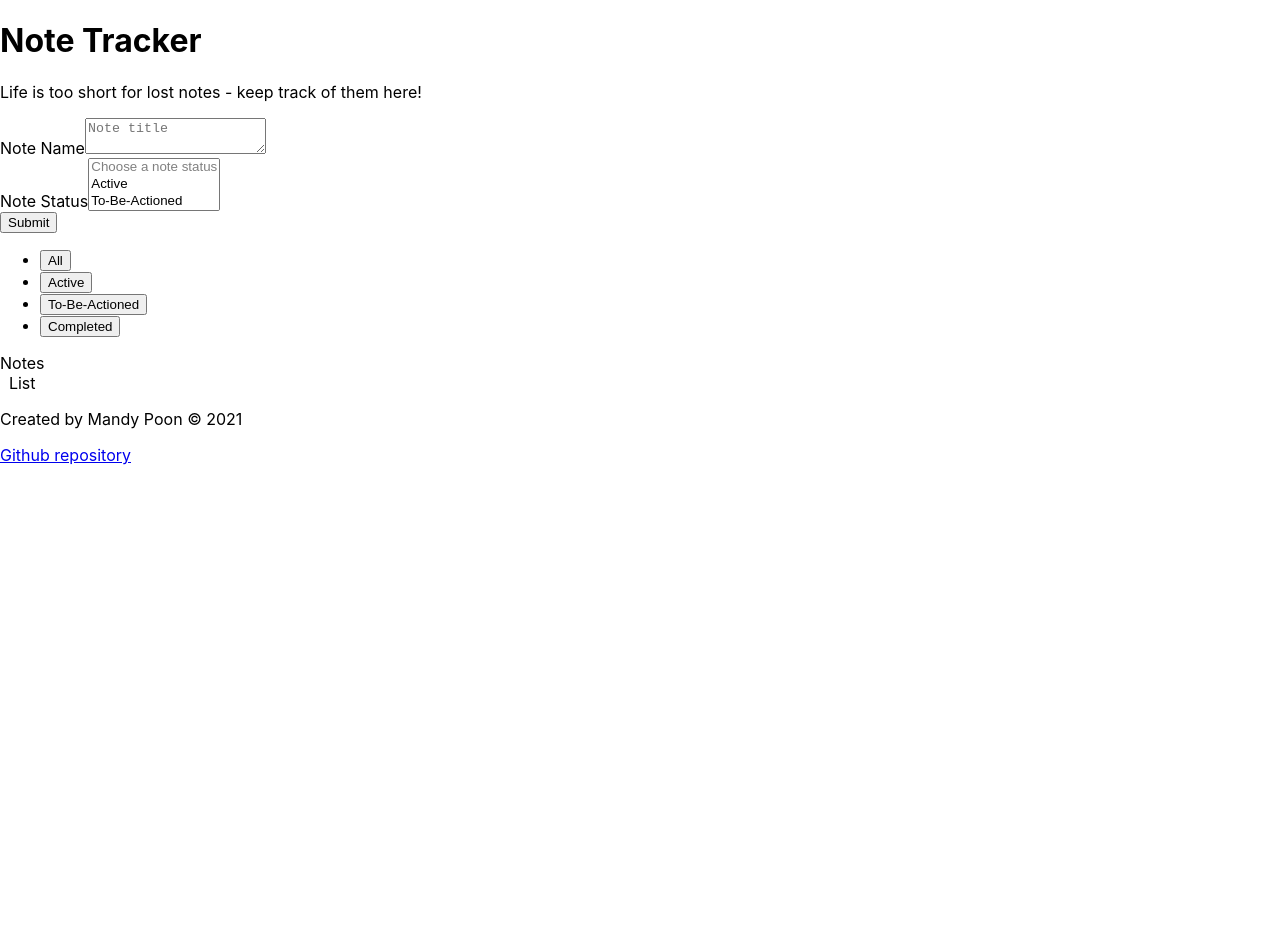
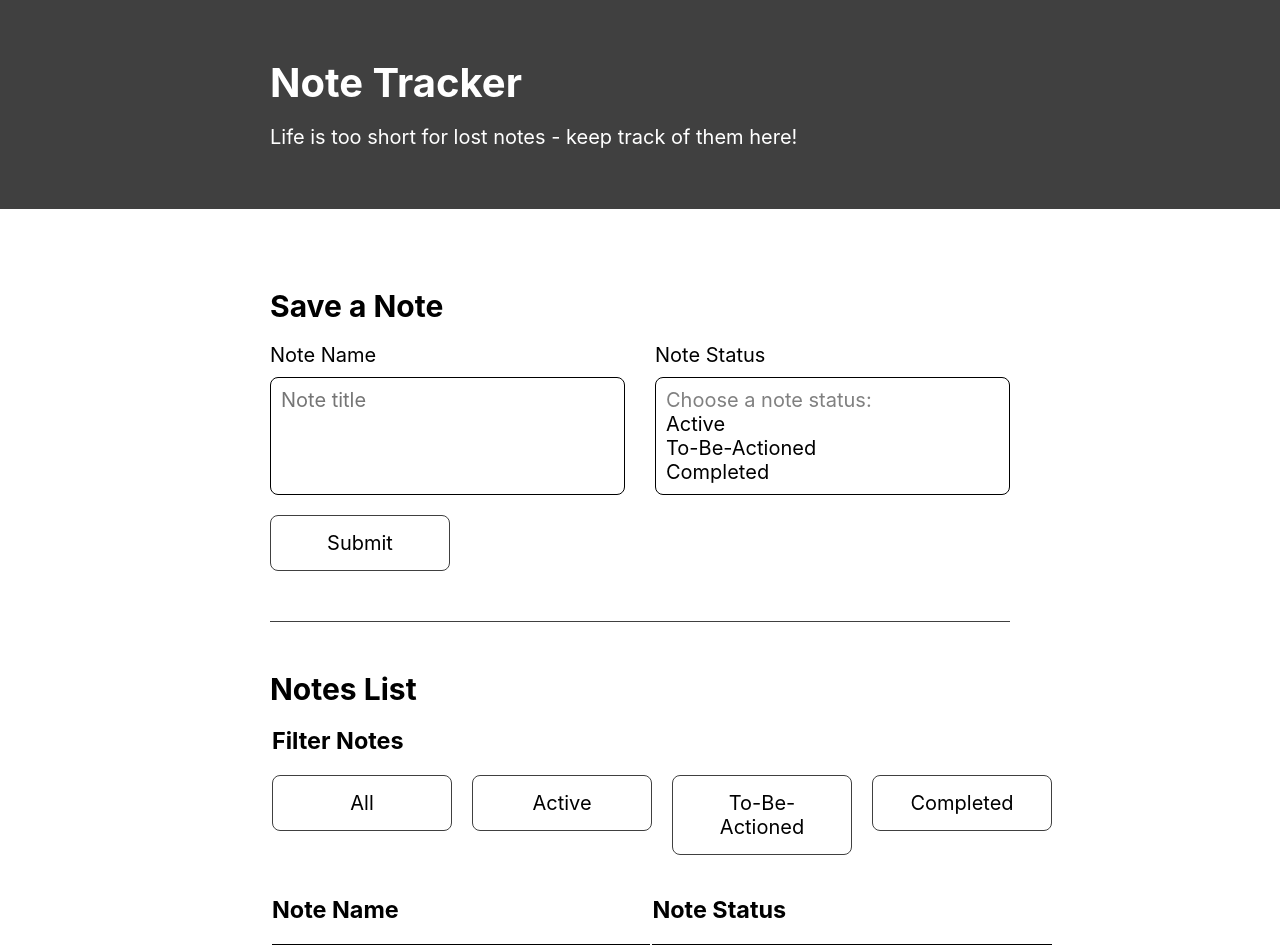
Before and after one commit to code-by-mandy/note-tracker, a React (Create React App) app: page / in a window 1280 px wide. Shown: the top 952 px of the page. Before the commit the page ends 800 px from the top, so only its background shows below. Built offline with nearby package versions, Linux system fonts and the light colour scheme.

Commit message:
styles added

```diff
--- a/src/App.js
+++ b/src/App.js
@@ -16,7 +16,7 @@ function App() {
   }
 
   //state for storing filter string
-  const [filter, setFilter] = useState("all");
+  const [filter, setFilter] = useState("All");
 
   //get filter when chosen
   const getFilterInput = (chosenFilter) => {
@@ -32,33 +32,52 @@ function App() {
 
   //update filterArray per filter change
   useEffect(() => {
+    const notesArray = [...notes];
     let filteredNotesArray = [];
-    const notesArray = [...notes];
-    if (filter !== ("all")) {
+
+    if (filter !== ("All")) {
         filteredNotesArray = notesArray.filter(note => note.status === filter)
-    } else (
-        filteredNotesArray = notesArray);
+    }
+    else (
+        filteredNotesArray = notesArray
+    );
+
     setFilteredNotes(filteredNotesArray);
+
   }, [notes, filter])
 
   return (
     <div className="App">
       <header>
+        <div className="wrapper">
           <h1>Note Tracker</h1>
           <p>Life is too short for lost notes - keep track of them here!</p>
+        </div>
       </header>
       <main>
-        <NoteInput
-          submitNote = {submitNote}
-        />
+        <div className="wrapper">
+          <section>
+            <NoteInput submitNote = {submitNote}/>
+          </section>
 
-        <NotesFilter filterString = {getFilterInput}/>
+          <section>
+            {/* Using table here to reflect ask of tech challenge; would use flexbox or grid for responsive design */}
+              <table>
+              <caption><h2>Notes List</h2></caption>
+              <tbody className="notesList">
+                <tr>
+                  <td colSpan="2"><NotesFilter filterString = {getFilterInput}/></td>
+                </tr>
+                <tr>
+                  <th scope="col"><h3>Note Name</h3></th>
+                  <th scope="col"><h3>Note Status</h3></th>
+                </tr>
 
-        <div>
-            <table>
-            <caption>Notes List</caption>
-            <tbody className="notesList">
                   {
+                    notes.length === 0 ?
+                    <tr>
+                      <td colSpan="2" className="placeholderRow"><em>Save a note to start!</em></td>
+                    </tr> :
                     filteredNotes.map(note => {
                       return (
                         <NoteRow key={notes.indexOf(note)} name={note.name} status={note.status}/>
@@ -67,12 +86,13 @@ function App() {
                   }
               </tbody>
               </table>
+          </section>
         </div>
-
       </main>
       <footer>
-        <p>Created by Mandy Poon &#169; 2021</p>
-        <p><a href="https://github.com/code-by-mandy/note-tracker">Github repository</a></p>
+        <div className="wrapper">
+          <p>Created by Mandy Poon &#169; 2021 | <a href="https://github.com/code-by-mandy/note-tracker">Github repository</a></p>
+        </div>
       </footer>
     </div>
   );
--- a/src/components/NoteInput.js
+++ b/src/components/NoteInput.js
@@ -16,28 +16,41 @@ const NoteInput = ( {submitNote}) => {
     }
 
     return(
+        <div>
+            <h2>Save a Note</h2>
             <form name="noteInput" onSubmit={handleSubmit}>
-            <div>
-                <label htmlFor="noteName" name="name">Note Name</label>
+                <div className="inputFieldsWrapper">
+                    <div className="inputField">
+                        <label htmlFor="noteName" name="noteName">Note Name</label>
                         <textarea
                             id="noteName"
-                    maxLength="20"
+                            maxLength="30"
                             name="name"
                             placeholder="Note title"
                             onInput = {(e) => setName(e.target.value)}
+                            required
                         ></textarea>
                     </div>
-            <div>
-                <label htmlFor="noteStatus">Note Status</label>
-                <select id="noteStatus" onChange = {(e) => setStatus(e.target.value)} size="3">
-                    <option value="" defaultValue disabled>Choose a note status</option>
-                    <option value="active">Active</option>
-                    <option value="tba">To-Be-Actioned</option>
-                    <option value="completed">Completed</option>
+                    <div  className="inputField">
+                        <label htmlFor="noteStatus" name="noteStatus">Note Status</label>
+                        <select
+                            id="noteStatus"
+                            name="noteStatus"
+                            onChange = {(e) => setStatus(e.target.value)}
+                            size="4"
+                            required
+                        >
+                            <option value="" defaultValue disabled>Choose a note status:</option>
+                            <option value="Active">Active</option>
+                            <option value="To-Be-Actioned">To-Be-Actioned</option>
+                            <option value="Completed">Completed</option>
                         </select>
+                    </div>
                 </div>
                 <button type="submit">Submit</button>
             </form>
+        </div>
+
     )
 }
 
--- a/src/components/NoteRow.js
+++ b/src/components/NoteRow.js
@@ -1,8 +1,8 @@
 const NoteRow = ({name, status}) => {
     return (
         <tr>
-            <td>{name}</td>
-            <td>{status}</td>
+            <td className="note">{name}</td>
+            <td className="note">{status}</td>
         </tr>
     );
 }
--- a/src/components/NotesFilter.js
+++ b/src/components/NotesFilter.js
@@ -2,11 +2,12 @@ const NotesFilter = ({filterString}) => {
 
     return (
         <div>
-            <ul>
-                <li><button onClick={(e) => filterString(e.target.textContent.toLowerCase())}>All</button></li>
-                <li><button onClick={(e) => filterString(e.target.textContent.toLowerCase())}>Active</button></li>
-                <li><button onClick={(e) => filterString(e.target.textContent.toLowerCase())}>To-Be-Actioned</button></li>
-                <li><button onClick={(e) => filterString(e.target.textContent.toLowerCase())}>Completed</button></li>
+            <label htmlFor="filter"><h3>Filter Notes</h3></label>
+            <ul id="filter" className="filterWrapper">
+                <li><button onClick={(e) => filterString(e.target.textContent)}>All</button></li>
+                <li><button onClick={(e) => filterString(e.target.textContent)}>Active</button></li>
+                <li><button onClick={(e) => filterString(e.target.textContent)}>To-Be-Actioned</button></li>
+                <li><button onClick={(e) => filterString(e.target.textContent)}>Completed</button></li>
             </ul>
         </div>
     )
--- a/src/index.css
+++ b/src/index.css
@@ -1,13 +1,194 @@
-body {
+/*general*/
+
+* {
+  -moz-box-sizing: border-box;
+  -webkit-box-sizing: border-box;
+  box-sizing: border-box;
   margin: 0;
+  padding: 0;
   font-family: -apple-system, BlinkMacSystemFont, 'Segoe UI', 'Roboto', 'Oxygen',
     'Ubuntu', 'Cantarell', 'Fira Sans', 'Droid Sans', 'Helvetica Neue',
     sans-serif;
+}
+
+body {
+  margin: 0;
+
   -webkit-font-smoothing: antialiased;
   -moz-osx-font-smoothing: grayscale;
 }
 
-code {
-  font-family: source-code-pro, Menlo, Monaco, Consolas, 'Courier New',
-    monospace;
+html {
+  line-height:1.15;
+  -ms-text-size-adjust:100%;
+  -webkit-text-size-adjust:100%;
+  font-size: 1.25em;
 }
+
+.wrapper {
+  max-width: 800px;
+  margin: 0 auto;
+  padding: 30px;
+}
+
+header, footer, main {
+  padding: 30px 0;
+}
+
+form, .inputFieldsWrapper, .inputField, .filterWrapper {
+  display: flex;
+}
+
+h2, h3, p {
+  margin: 20px 0 0;
+}
+
+
+/*header*/
+header {
+  background-color: #404040;
+  color: #FFFFFF;
+}
+
+
+/*note input form*/
+
+form, .inputField {
+  flex-direction: column;
+}
+
+.inputFieldsWrapper {
+  width: 100%;
+  flex-direction: column;
+}
+
+.inputField {
+  width: 100%;
+}
+
+label {
+  margin: 20px 0 10px 0;
+}
+
+textarea, select {
+  border-radius: 8px;
+  border: 1px solid #000000;
+  font-size: 100%;
+  padding: 10px;
+}
+
+option:hover, option:focus {
+  background-color: #0078d7;
+  color: #FFFFFF;
+}
+
+textarea {
+  resize: none;
+  height: 100%;
+}
+
+select::-webkit-scrollbar {
+  display: none;
+}
+
+select {
+  -ms-overflow-style: none;
+  scrollbar-width: none;
+}
+
+button {
+  background-color: white;
+  border: 1px solid #404040;
+  border-radius: 8px;
+  padding: 15px 20px;
+  font-size: 100%;
+  width: 9em;
+  margin: 20px 0;
+}
+
+button:hover, button:focus {
+  background-color: #404040;
+  color: #FFFFFF;
+  transition: ease 0.2s;
+}
+
+button,html [type=button],[type=reset],[type=submit]{
+  -webkit-appearance:button
+}
+
+button::-moz-focus-inner,[type=button]::-moz-focus-inner,[type=reset]::-moz-focus-inner,[type=submit]::-moz-focus-inner{
+  border-style:none;
+  padding:0
+}
+
+button:-moz-focusring,[type=submit]:-moz-focusring{
+  outline:1px dotted
+}
+
+/*notes table*/
+section:last-of-type {
+  border-top: 1px solid #404040;
+  margin-top: 30px;
+  padding-top: 30px;
+}
+caption {
+  text-align: left;
+}
+
+table {
+  width: 100%;
+}
+
+th {
+  text-align: left;
+  padding-bottom: 20px;
+  border-bottom: 1px solid #000000;
+}
+
+.note {
+  padding: 20px 0 20px 10px;
+  border-bottom: 1px solid #000000;
+}
+
+.placeholderRow {
+  padding-top: 20px;
+}
+
+
+/*filter*/
+
+.filterWrapper {
+  justify-content: flex-start
+}
+
+li {
+  list-style: none;
+  margin-right: 20px;
+}
+
+li:last-child {
+  margin-right: 0;
+}
+
+/*footer*/
+footer {
+  margin-top: 60px;
+  padding: 30px;
+  border-top: 1px solid #404040;
+  text-align: center;
+}
+
+@media (min-width: 35em) {
+  .inputFieldsWrapper {
+    flex-direction: row;
+    justify-content: space-between;
+  }
+
+  .inputField:first-child {
+    margin-right: 30px;
+  }
+
+  .inputField {
+    width: calc(50% - 15px);
+  }
+}
```
Lines whose indentation alone changed are shown as unchanged.
